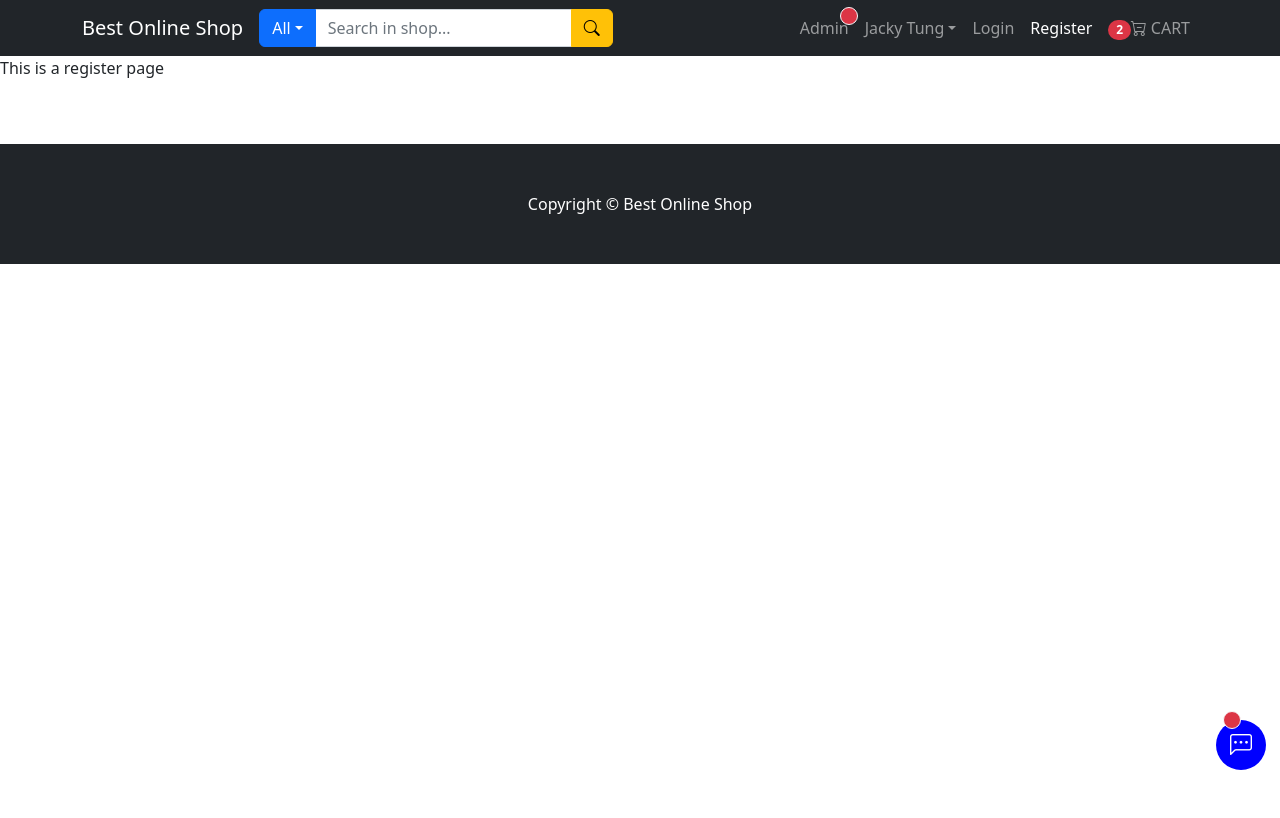
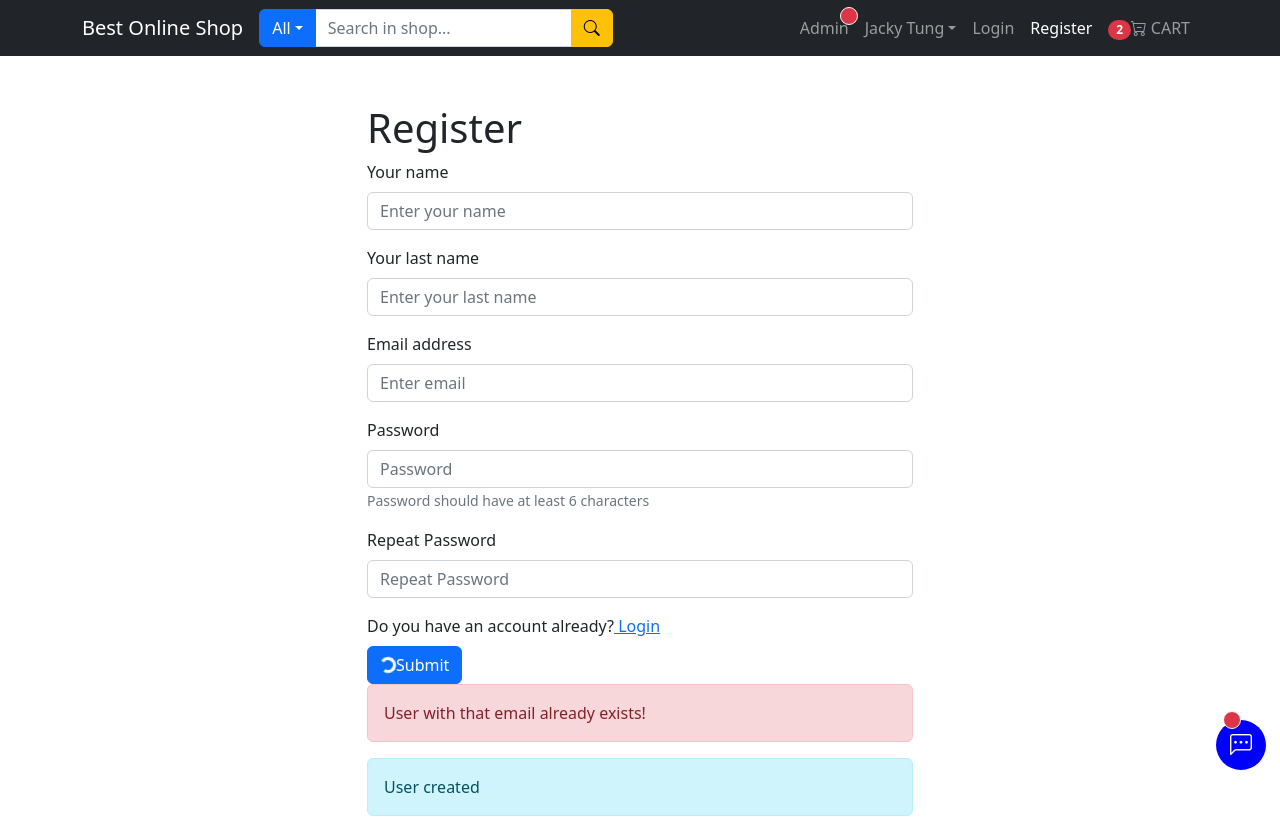
Before and after one commit to iamjackytung/ecommerce-app, a React (Create React App) app in the folder frontend/: page /register in a window 1280 px wide. Shown: the top 818 px of the page. Built offline with nearby package versions, Linux system fonts and the light colour scheme.

Commit message:
registration completed

```diff
--- a/frontend/src/pages/CartPage.js
+++ b/frontend/src/pages/CartPage.js
@@ -1,5 +1,6 @@
 import { Container, Row, Col, Alert, ListGroup, Button } from "react-bootstrap";
 import { LinkContainer } from "react-router-bootstrap";
+import CartItemComponent from "../components/CartItemComponent";
 
 const CartPage = () => {
   return (
@@ -7,11 +8,11 @@
       <Row className="mt-4">
         <Col md={8}>
           <h1>Shopping Cart</h1>
-          {Array.from({ length: 3 }).map((item) => (
-            <>
-              CartItemComponent <br />
-            </>
-          ))}
+          <ListGroup variant="flush">
+            {Array.from({ length: 3 }).map((item, idx) => (
+              <CartItemComponent key={idx} />
+            ))}
+          </ListGroup>
           <Alert variant="info">Your cart is empty</Alert>
         </Col>
         <Col md={4}>
--- a/frontend/src/pages/RegisterPage.js
+++ b/frontend/src/pages/RegisterPage.js
@@ -1,5 +1,131 @@
+import { Container, Row, Col, Form, Button, Alert } from "react-bootstrap";
+import { useState } from "react";
+import { Link } from "react-router-dom";
+import Spinner from "react-bootstrap/Spinner";
 const RegisterPage = () => {
-  return <p>This is a register page</p>;
+  const [validated, setValidated] = useState(false);
+
+  const onChange = () => {
+    const password = document.querySelector("input[name=password]");
+    const confirm = document.querySelector("input[name=confirmPassword]");
+    if (confirm.value === password.value) {
+      confirm.setCustomValidity("");
+    } else {
+      confirm.setCustomValidity("Passwords do not match");
+    }
+  };
+
+  const handleSubmit = (event) => {
+    const form = event.currentTarget;
+    if (form.checkValidity() === false) {
+      event.preventDefault();
+      event.stopPropagation();
+    }
+
+    setValidated(true);
+  };
+  return (
+    <Container>
+      <Row className="mt-5 justify-content-md-center">
+        <Col md={6}>
+          <h1>Register</h1>
+          <Form noValidate validated={validated} onSubmit={handleSubmit}>
+            <Form.Group className="mb-3" controlId="validationCustom01">
+              <Form.Label>Your name</Form.Label>
+              <Form.Control
+                required
+                type="text"
+                placeholder="Enter your name"
+                name="name"
+              />
+              <Form.Control.Feedback type="invalid">
+                Please enter a name
+              </Form.Control.Feedback>
+            </Form.Group>
+            <Form.Group className="mb-3" controlId="formBasicLastName">
+              <Form.Label>Your last name</Form.Label>
+              <Form.Control
+                required
+                type="text"
+                placeholder="Enter your last name"
+                name="lastName"
+              />
+              <Form.Control.Feedback type="invalid">
+                Please enter your last name
+              </Form.Control.Feedback>
+            </Form.Group>
+            <Form.Group className="mb-3" controlId="formBasicEmail">
+              <Form.Label>Email address</Form.Label>
+              <Form.Control
+                name="email"
+                required
+                type="email"
+                placeholder="Enter email"
+              />
+              <Form.Control.Feedback type="invalid">
+                Please anter a valid email address
+              </Form.Control.Feedback>
+            </Form.Group>
+            <Form.Group className="mb-3" controlId="formBasicPassword">
+              <Form.Label>Password</Form.Label>
+              <Form.Control
+                name="password"
+                required
+                type="password"
+                placeholder="Password"
+                minLength={6}
+                onChange={onChange}
+              />
+              <Form.Control.Feedback type="invalid">
+                Please anter a valid password
+              </Form.Control.Feedback>
+              <Form.Text className="text-muted">
+                Password should have at least 6 characters
+              </Form.Text>
+            </Form.Group>
+            <Form.Group className="mb-3" controlId="formBasicPasswordRepeat">
+              <Form.Label>Repeat Password</Form.Label>
+              <Form.Control
+                name="confirmPassword"
+                required
+                type="password"
+                placeholder="Repeat Password"
+                minLength={6}
+                onChange={onChange}
+              />
+              <Form.Control.Feedback type="invalid">
+                Both passwords should match
+              </Form.Control.Feedback>
+            </Form.Group>
+
+            <Row className="pb-2">
+              <Col>
+                Do you have an account already?
+                <Link to={"/login"}> Login </Link>
+              </Col>
+            </Row>
+
+            <Button type="submit">
+              <Spinner
+                as="span"
+                animation="border"
+                size="sm"
+                role="status"
+                aria-hidden="true"
+              />
+              Submit
+            </Button>
+            <Alert show={true} variant="danger">
+              User with that email already exists!
+            </Alert>
+            <Alert show={true} variant="info">
+              User created
+            </Alert>
+          </Form>
+        </Col>
+      </Row>
+    </Container>
+  );
 };
 
 export default RegisterPage;
```
